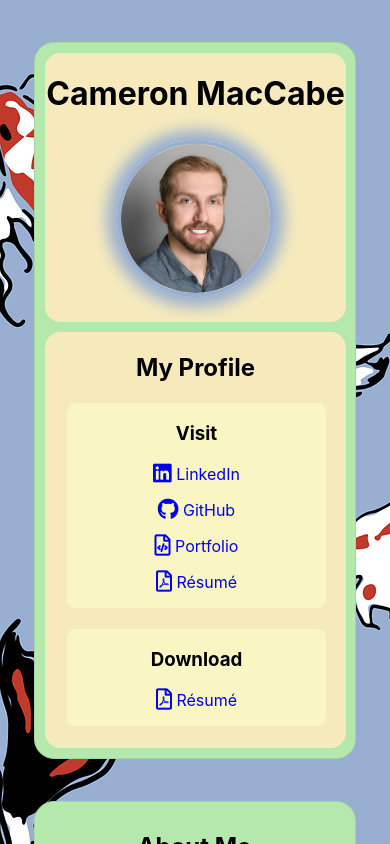
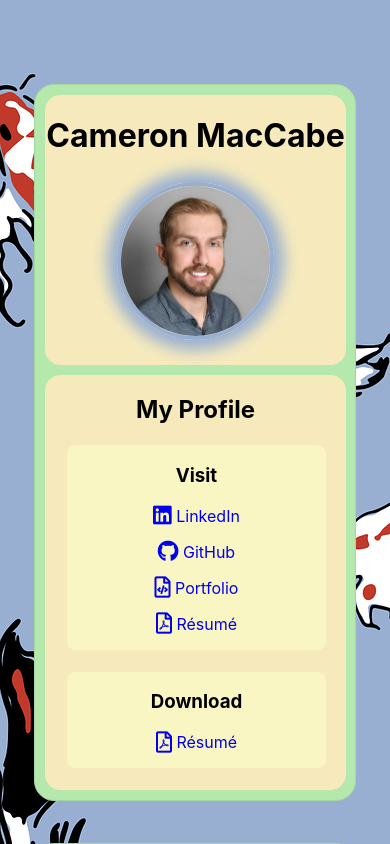
Before and after one commit to MacCabe1888/Professional-Portfolio, a React (Create React App) app: page /#/ in a window 390 px wide. Shown: the top 844 px of the page. Built offline with nearby package versions, Linux system fonts and the light colour scheme.

Commit message:
adjusted margins for max-width of 600px

```diff
--- a/src/components/Dossier/style.css
+++ b/src/components/Dossier/style.css
@@ -57,10 +57,15 @@ div.right-side {
   div.pages {
     flex-wrap: wrap;
     height: fit-content;
+    margin-top: 10vh;
   }
 
   div.left-side, div.right-side {
     width: 100%;
-    margin: 5vh 0 0 0;
+    margin: 0;
+  }
+
+  div.right-side {
+    margin-top: 5vh;
   }
 }
```
